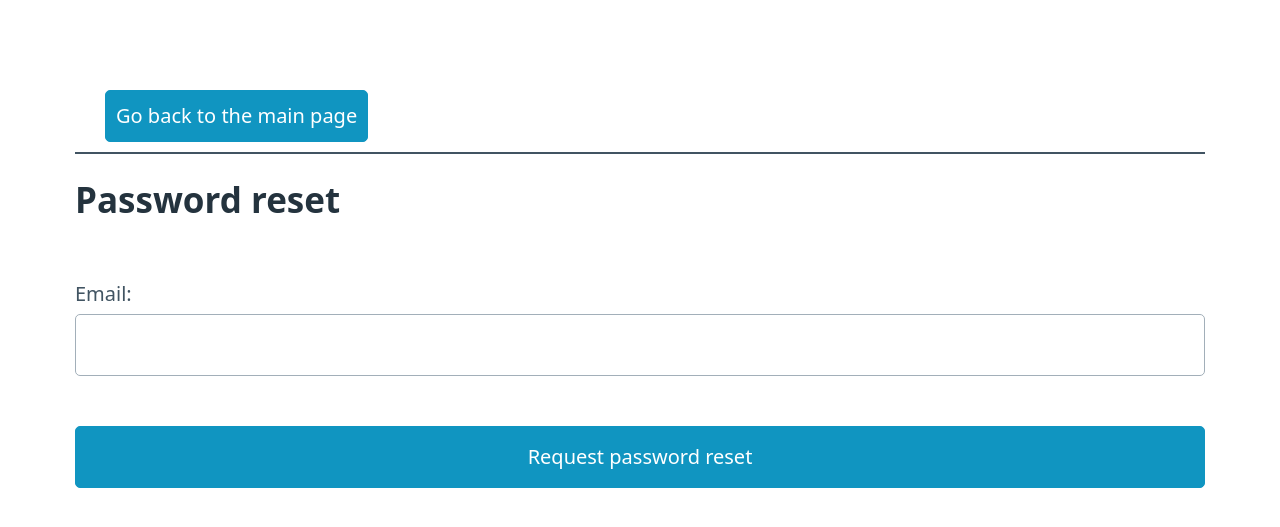
After one commit to C-Hurtmann/GOIT_WEB_hw10-13, a Django app: page /users/reset-password/ in a window 1280 px wide. The commit adds this page. Shown: the top 527 px of the page. Run offline with Django 4.2, Linux system fonts and the light colour scheme.

Commit message:
add reset password workspace

```diff
--- a/quotes/users/forms.py
+++ b/quotes/users/forms.py
@@ -7,6 +7,8 @@ class RegisterForm(UserCreationForm):
     username = forms.CharField(max_length=100,
                                required=True,
                                widget=forms.TextInput())
+    email = forms.EmailField(required=True,
+                             widget=forms.TextInput())
 
     password1 = forms.CharField(max_length=50,
                                 required=True,
@@ -17,7 +19,7 @@ class RegisterForm(UserCreationForm):
 
     class Meta:
         model = User
-        fields = ['username', 'password1', 'password2']
+        fields = ['username', 'email', 'password1', 'password2']
 
 
 class LoginForm(AuthenticationForm):
--- a/quotes/users/templates/users/login.html
+++ b/quotes/users/templates/users/login.html
@@ -28,6 +28,9 @@
         <button type="submit">Submit</button>
         <button type="reset" class="secondary">Reset</button>
     </div>
+    <div>
+        <a href="{% url 'users:reset-password' %}" class="text-center"><i>Forgot Password?</i></a>
+    </div>
 </form>
 
 {% endblock %}
--- /dev/null
+++ b/quotes/users/templates/users/password_reset.html
@@ -0,0 +1,12 @@
+{% extends "quotesapp/base.html" %}
+
+{% block content %}
+
+<h2>Password reset</h2>
+<form method="post">
+    {% csrf_token %}
+    {{ form.as_p }}
+    <button type="submit">Request password reset</button>
+</form>
+
+{% endblock %}
--- /dev/null
+++ b/quotes/users/templates/users/password_reset_subject.txt
@@ -0,0 +1 @@
+HW10: Reset password
--- a/quotes/users/templates/users/signup.html
+++ b/quotes/users/templates/users/signup.html
@@ -13,6 +13,12 @@
             {{ form.username }}
         </label>
         <span>{{ form.errors.username }}</span>
+    </div>
+    <div>
+        <label> Email:
+            {{ form.email }}
+        </label>
+        <span>{{ form.errors.email }}</span>
     </div>
     <br>
     <div>
--- a/quotes/users/urls.py
+++ b/quotes/users/urls.py
@@ -1,3 +1,4 @@
+from django.contrib.auth.views import PasswordResetDoneView, PasswordResetCompleteView, PasswordResetConfirmView
 from django.urls import path
 from . import views
 
@@ -7,4 +8,13 @@ urlpatterns = [
     path('signup/', views.signupuser, name='signup'),
     path('login/', views.loginuser, name='login'),
     path('logout/', views.logoutuser, name='logout'),
+    path('reset-password/', views.ResetPasswordView.as_view(), name='reset-password'), # first step
+    path('reset-password/done/', PasswordResetDoneView.as_view(template_name='users/password_reset_done.html'),
+         name='reset-password-done'), # second step. Request for password reset has been sent
+    path('reset-password/confirm/<uidb64>/<token>',
+         PasswordResetConfirmView.as_view(template_name='users/password_reset_confirm.html',
+                                          success_url='users/password_reset_complete.html'),
+         name='reset-password-confirm'),
+    path('reset-password/complete', PasswordResetCompleteView.as_view(template_name='users/password_reset_complete.html'),
+         name='reset-password-complete')
 ]
--- a/quotes/users/views.py
+++ b/quotes/users/views.py
@@ -2,6 +2,9 @@ from django.contrib import messages
 from django.shortcuts import render, redirect
 from django.contrib.auth import authenticate, login, logout
 from django.contrib.auth.decorators import login_required
+from django.contrib.auth.views import PasswordResetView
+from django.contrib.messages.views import SuccessMessageMixin
+from django.urls import reverse_lazy
 
 from .forms import RegisterForm, LoginForm
 
@@ -40,3 +43,12 @@ def loginuser(request):
 def logoutuser(request):
     logout(request)
     return redirect(to='quotesapp:main')
+
+
+class ResetPasswordView(SuccessMessageMixin, PasswordResetView):
+    template_name = 'users/password_reset.html'
+    email_template_name = 'users/password_reset_email.html'
+    html_email_template_name = 'users/password_reset_email.html'
+    success_url = reverse_lazy('users:password_reset_done')
+    success_message = "An email with instructions to reset your password has been sent to %(email)s."
+    subject_template_name = 'users/password_reset_subject.txt' # theme of the letter
```
Also changed, not shown: quotes/quotes/settings.py (+10 -0 lines), quotes/users/templates/users/password_reset_complete.html (added, +7 -0 lines), quotes/users/templates/users/password_reset_confirm.html (added, +12 -0 lines), quotes/users/templates/users/password_reset_done.html (added, +8 -0 lines), quotes/users/templates/users/password_reset_email.html (added, +21 -0 lines).
